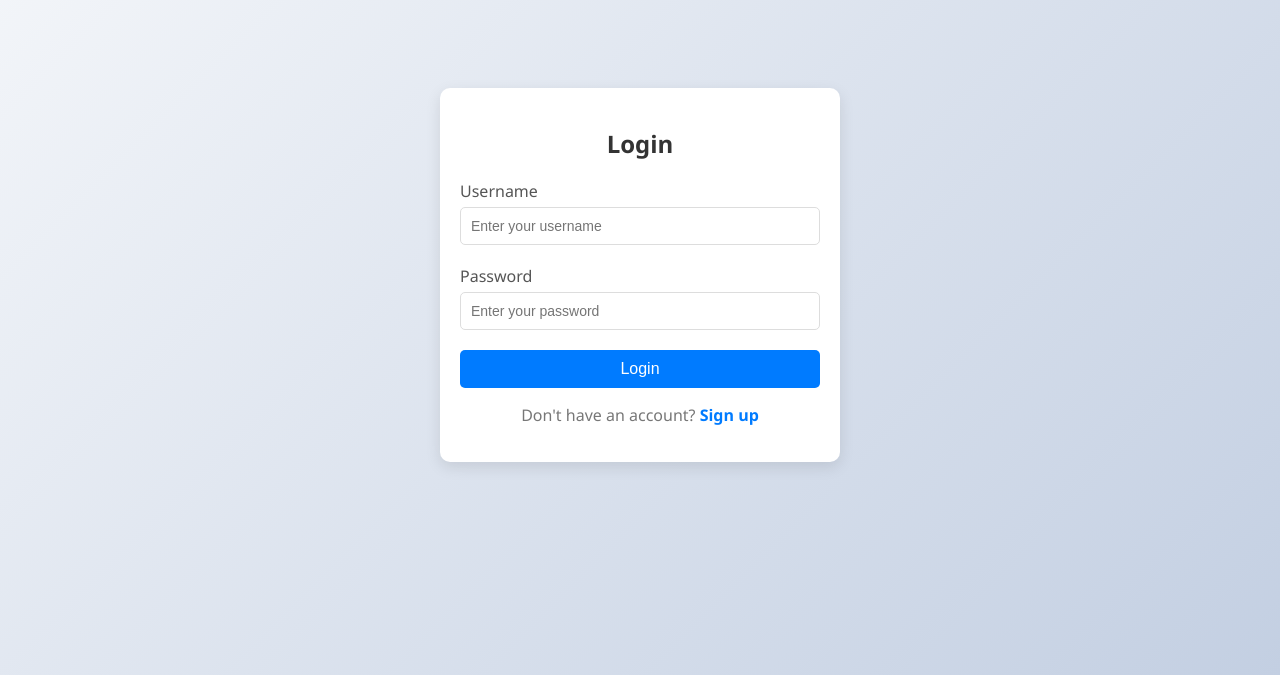
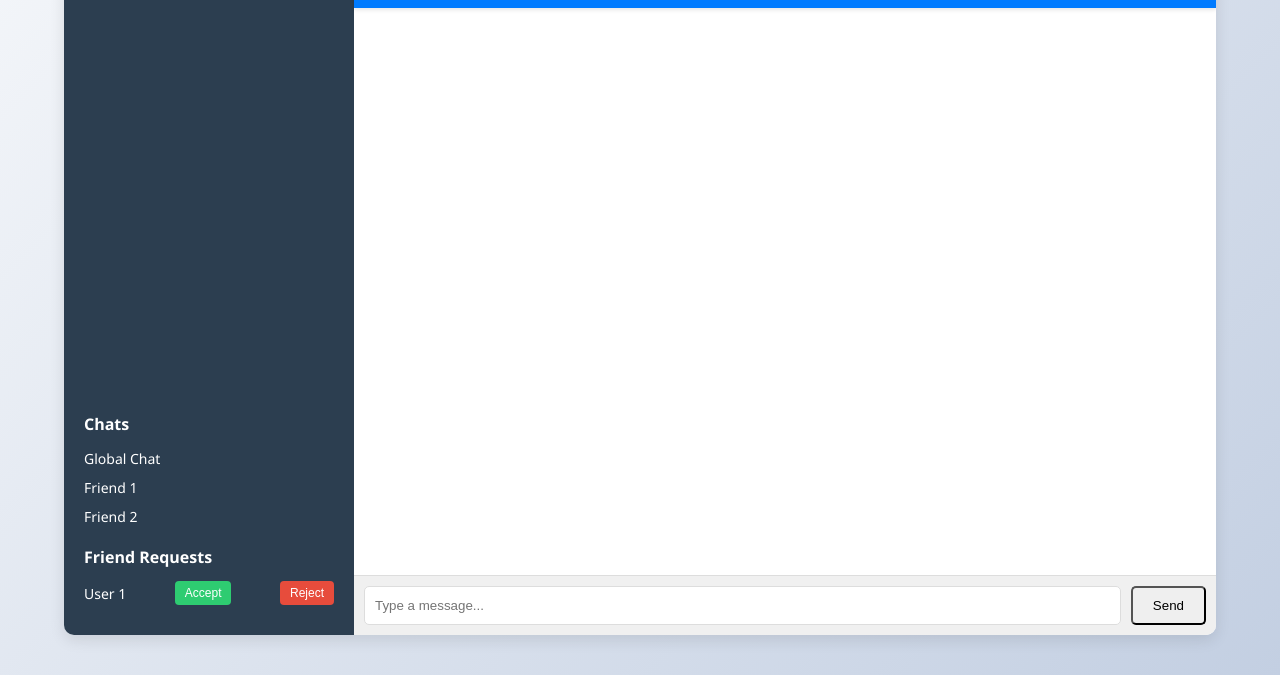
Before and after one commit to githubman-coder/chattingapp, a plain HTML site: page chat.html in a window 1280 px wide. Shown: the part 125-800 px from the top of the page. Drawn offline with Linux system fonts and the light colour scheme.

Commit message:
code fixes

```diff
--- a/chat.html
+++ b/chat.html
@@ -3,195 +3,279 @@
 <head>
     <meta charset="UTF-8">
     <meta name="viewport" content="width=device-width, initial-scale=1.0">
-    <title>Chat App - Login/Signup</title>
-    <style>
-        body {
-            font-family: 'Segoe UI', Tahoma, Geneva, Verdana, sans-serif;
-            background: linear-gradient(135deg, #f5f7fa 0%, #c3cfe2 100%);
-            display: flex;
-            justify-content: center;
-            align-items: center;
-            height: 100vh;
-            margin: 0;
-        }
-
-        .auth-container {
-            background: #fff;
-            padding: 20px;
-            border-radius: 10px;
-            box-shadow: 0 5px 15px rgba(0, 0, 0, 0.1);
-            width: 100%;
-            max-width: 400px;
-            box-sizing: border-box;
-            position: relative;
-        }
-
-        .form-wrapper {
-            display: none;
-        }
-
-        .form-wrapper.active, .form-wrapper:not(.hidden) {
-            display: block;
-        }
-
-        h2 {
-            margin-bottom: 20px;
-            color: #333;
-            font-weight: 600;
-            text-align: center;
-        }
-
-        .input-group {
-            margin-bottom: 20px;
-        }
-
-        .input-group label {
-            display: block;
-            margin-bottom: 5px;
-            color: #555;
-        }
-
-        .input-group input {
-            width: 100%;
-            padding: 10px;
-            border: 1px solid #ddd;
-            border-radius: 5px;
-            font-size: 14px;
-            color: #333;
-            box-sizing: border-box;
-        }
-
-        .btn {
-            width: 100%;
-            padding: 10px;
-            background: #007bff;
-            border: none;
-            border-radius: 5px;
-            color: #fff;
-            font-size: 16px;
-            cursor: pointer;
-            transition: background 0.3s;
-            box-sizing: border-box;
-        }
-
-        .btn:hover {
-            background: #0056b3;
-        }
-
-        p {
-            text-align: center;
-            color: #777;
-        }
-
-        p .toggle-form {
-            color: #007bff;
-            cursor: pointer;
-            font-weight: 600;
-        }
-
-        p .toggle-form:hover {
-            text-decoration: underline;
-        }
-
-        /* Responsive styles */
-        @media (max-width: 768px) {
-            .auth-container {
-                padding: 15px;
-                width: 90%;
-                max-width: none;
-            }
-
-            .input-group input {
-                font-size: 16px;
-            }
-
-            .btn {
-                font-size: 18px;
-            }
-        }
-
-        @media (max-width: 480px) {
-            .input-group input {
-                padding: 8px;
-                font-size: 14px;
-            }
-
-            .btn {
-                padding: 12px;
-                font-size: 16px;
-            }
-        }
-    </style>
+    <title>Chat App - Private Chats</title>
+    <link rel="stylesheet" href="styles.css">
 </head>
 <body>
-    <div class="auth-container">
-        <div class="form-wrapper" id="login-wrapper">
-            <h2>Login</h2>
-            <form id="login-form">
-                <div class="input-group">
-                    <label for="login-username">Username</label>
-                    <input type="text" id="login-username" placeholder="Enter your username" required>
-                </div>
-                <div class="input-group">
-                    <label for="login-password">Password</label>
-                    <input type="password" id="login-password" placeholder="Enter your password" required>
-                </div>
-                <button type="submit" class="btn">Login</button>
-            </form>
-            <p>Don't have an account? <span class="toggle-form" id="show-signup">Sign up</span></p>
+    <div class="chat-container">
+        <div class="sidebar">
+            <div class="profile">
+                <img src="avatar.png" alt="Avatar" class="avatar">
+                <h3>Username</h3>
+            </div>
+            <nav>
+                <h2>Chats</h2>
+                <ul class="friend-list" id="friend-list">
+                    <li onclick="openGlobalChat()">Global Chat</li>
+                    <li onclick="openPrivateChat('Friend 1')">Friend 1</li>
+                    <li onclick="openPrivateChat('Friend 2')">Friend 2</li>
+                </ul>
+                <h2>Friend Requests</h2>
+                <ul class="friend-request-list">
+                    <li>User 1 <button class="btn-accept">Accept</button> <button class="btn-reject">Reject</button></li>
+                </ul>
+            </nav>
         </div>
-
-        <div class="form-wrapper hidden" id="signup-wrapper">
-            <h2>Sign Up</h2>
-            <form id="signup-form">
-                <div class="input-group">
-                    <label for="signup-username">Username</label>
-                    <input type="text" id="signup-username" placeholder="Choose a username" required>
-                </div>
-                <div class="input-group">
-                    <label for="signup-email">Email</label>
-                    <input type="email" id="signup-email" placeholder="Enter your email" required>
-                </div>
-                <div class="input-group">
-                    <label for="signup-password">Password</label>
-                    <input type="password" id="signup-password" placeholder="Create a password" required>
-                </div>
-                <button type="submit" class="btn">Sign Up</button>
-            </form>
-            <p>Already have an account? <span class="toggle-form" id="show-login">Login</span></p>
+        <div class="chat-section">
+            <div class="chat-header">
+                <h2 id="chat-header-title">Global Chat</h2>
+            </div>
+            <div class="chat-messages" id="chat-messages">
+            </div>
+            <div class="chat-input">
+                <input type="text" id="message-input" placeholder="Type a message...">
+                <button id="send-button" class="btn">Send</button>
+            </div>
         </div>
     </div>
 
     <script>
-        document.getElementById('show-signup').addEventListener('click', function() {
-            document.getElementById('login-wrapper').classList.add('hidden');
-            document.getElementById('signup-wrapper').classList.remove('hidden');
+        const globalChatMessages = [];
+        const privateChatMessages = {};
+
+        document.getElementById('send-button').addEventListener('click', function() {
+            const message = document.getElementById('message-input').value;
+            if (message) {
+                const messageElement = document.createElement('div');
+                messageElement.className = 'message';
+
+                const timestamp = new Date().toLocaleTimeString([], { hour: '2-digit', minute: '2-digit' });
+
+                const messageContent = document.createElement('span');
+                messageContent.textContent = message;
+
+                const messageTimestamp = document.createElement('span');
+                messageTimestamp.className = 'timestamp';
+                messageTimestamp.textContent = timestamp;
+
+                messageElement.appendChild(messageContent);
+                messageElement.appendChild(messageTimestamp);
+
+                const chatHeaderTitle = document.getElementById('chat-header-title').textContent;
+                if (chatHeaderTitle === 'Global Chat') {
+                    globalChatMessages.push({ message, timestamp });
+                    document.getElementById('chat-messages').appendChild(messageElement);
+                } else {
+                    const friendName = chatHeaderTitle;
+                    if (!privateChatMessages[friendName]) {
+                        privateChatMessages[friendName] = [];
+                    }
+                    privateChatMessages[friendName].push({ message, timestamp });
+                    document.getElementById('chat-messages').appendChild(messageElement);
+                }
+
+                document.getElementById('message-input').value = '';
+            }
         });
 
-        document.getElementById('show-login').addEventListener('click', function() {
-            document.getElementById('signup-wrapper').classList.add('hidden');
-            document.getElementById('login-wrapper').classList.remove('hidden');
-        });
+        function openPrivateChat(friendName) {
+            document.getElementById('chat-header-title').textContent = friendName;
+            const chatMessagesContainer = document.getElementById('chat-messages');
+            chatMessagesContainer.innerHTML = '';
 
-        document.getElementById('login-form').addEventListener('submit', function(event) {
-            event.preventDefault(); // Prevent the form from submitting the traditional way
+            if (privateChatMessages[friendName]) {
+                privateChatMessages[friendName].forEach(msg => {
+                    const messageElement = document.createElement('div');
+                    messageElement.className = 'message';
 
-            // Here you can add validation checks or AJAX calls for real authentication
-            // For this demo, we'll assume login is always successful
+                    const messageContent = document.createElement('span');
+                    messageContent.textContent = msg.message;
 
-            // Redirect to chat page after successful login
-            window.location.href = 'chat.html';
-        });
+                    const messageTimestamp = document.createElement('span');
+                    messageTimestamp.className = 'timestamp';
+                    messageTimestamp.textContent = msg.timestamp;
 
-        document.getElementById('signup-form').addEventListener('submit', function(event) {
-            event.preventDefault(); // Prevent the form from submitting the traditional way
+                    messageElement.appendChild(messageContent);
+                    messageElement.appendChild(messageTimestamp);
 
-            // Here you can add validation checks or AJAX calls for real registration
-            // For this demo, we'll assume signup is always successful
+                    chatMessagesContainer.appendChild(messageElement);
+                });
+            }
+        }
 
-            // Redirect to chat page after successful signup
-            window.location.href = 'chat.html';
-        });
+        function openGlobalChat() {
+            document.getElementById('chat-header-title').textContent = 'Global Chat';
+            const chatMessagesContainer = document.getElementById('chat-messages');
+            chatMessagesContainer.innerHTML = '';
+
+            globalChatMessages.forEach(msg => {
+                const messageElement = document.createElement('div');
+                messageElement.className = 'message';
+
+                const messageContent = document.createElement('span');
+                messageContent.textContent = msg.message;
+
+                const messageTimestamp = document.createElement('span');
+                messageTimestamp.className = 'timestamp';
+                messageTimestamp.textContent = msg.timestamp;
+
+                messageElement.appendChild(messageContent);
+                messageElement.appendChild(messageTimestamp);
+
+                chatMessagesContainer.appendChild(messageElement);
+            });
+        }
     </script>
+    <style>
+        body {
+            font-family: 'Segoe UI', Tahoma, Geneva, Verdana, sans-serif;
+            margin: 0;
+            background: linear-gradient(135deg, #f5f7fa 0%, #c3cfe2 100%);
+            height: 100vh;
+            display: flex;
+            align-items: center;
+            justify-content: center;
+        }
+
+        .chat-container {
+            display: flex;
+            width: 90%;
+            height: 90%;
+            box-shadow: 0 5px 15px rgba(0, 0, 0, 0.1);
+            border-radius: 10px;
+            overflow: hidden;
+        }
+
+        .sidebar {
+            width: 250px;
+            background: #2c3e50;
+            color: #fff;
+            padding: 20px;
+            display: flex;
+            flex-direction: column;
+            justify-content: space-between;
+        }
+
+        .sidebar .profile {
+            text-align: center;
+        }
+
+        .sidebar .avatar {
+            width: 100px;
+            height: 100px;
+            border-radius: 50%;
+            margin-bottom: 10px;
+        }
+
+        .sidebar h3 {
+            margin: 10px 0;
+        }
+
+        .sidebar nav h2 {
+            font-size: 16px;
+            margin-top: 20px;
+        }
+
+        .friend-list, .friend-request-list {
+            list-style: none;
+            padding: 0;
+            margin: 10px 0 0 0;
+        }
+
+        .friend-list li, .friend-request-list li {
+            display: flex;
+            justify-content: space-between;
+            align-items: center;
+            margin-bottom: 10px;
+            font-size: 14px;
+            cursor: pointer;
+        }
+
+        .friend-list li:hover, .friend-request-list li:hover {
+            background: #34495e;
+            border-radius: 5px;
+        }
+
+        .btn-unfriend, .btn-accept, .btn-reject {
+            background: #e74c3c;
+            border: none;
+            padding: 5px 10px;
+            color: #fff;
+            cursor: pointer;
+            border-radius: 4px;
+            font-size: 12px;
+            transition: background 0.3s;
+        }
+
+        .btn-accept {
+            background: #2ecc71;
+        }
+
+        .btn-reject {
+            background: #e74c3c;
+        }
+
+        .btn-unfriend:hover, .btn-accept:hover, .btn-reject:hover {
+            opacity: 0.8;
+        }
+
+        .chat-section {
+            flex: 1;
+            display: flex;
+            flex-direction: column;
+            background: #fff;
+        }
+
+        .chat-header {
+            background: #007bff;
+            color: #fff;
+            padding: 10px;
+            text-align: center;
+            box-shadow: 0 2px 4px rgba(0, 0, 0, 0.1);
+        }
+
+        .chat-messages {
+            flex: 1;
+            padding: 20px;
+            overflow-y: auto;
+        }
+
+        .chat-messages .message {
+            padding: 10px;
+            background: #f0f0f0;
+            border-radius: 5px;
+            margin-bottom: 10px;
+            max-width: 70%;
+            display: flex;
+            justify-content: space-between;
+            align-items: center;
+        }
+
+        .chat-messages .message .timestamp {
+            font-size: 12px;
+            color: #888;
+            margin-left: 10px;
+        }
+
+        .chat-input {
+            display: flex;
+            padding: 10px;
+            background: #f0f0f0;
+            border-top: 1px solid #ddd;
+        }
+
+        .chat-input input {
+            flex: 1;
+            padding: 10px;
+            border: 1px solid #ddd;
+            border-radius: 5px;
+            margin-right: 10px;
+        }
+
+        .chat-input .btn {
+            padding: 10px 20px;
+            border-radius: 5px;
+        }
+    </style>
 </body>
 </html>
```
